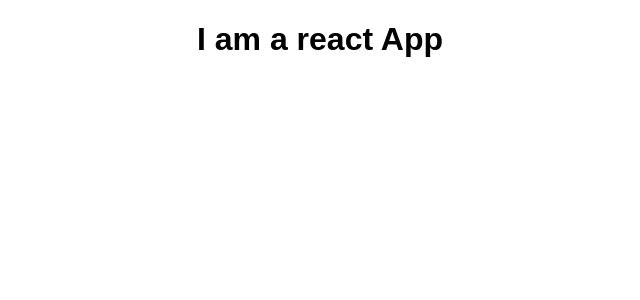
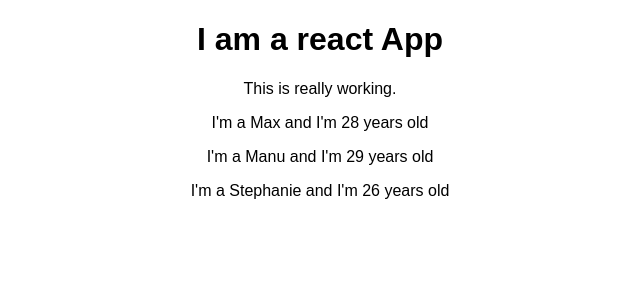
Before and after one commit to VIBHOR94/react-project, a React (Create React App) app: page / in a window 1280 px wide. Shown: the top 300 px of the page, without its empty margins (320-960 px from the left). Built offline with nearby package versions, Linux system fonts and the light colour scheme.

Commit message:
Add Person component - Use Person Component in App.js file - Add arguments to show values dynamically in the Person Component

```diff
--- a/src/App.js
+++ b/src/App.js
@@ -1,11 +1,16 @@
 import React, { Component } from 'react';
 import './App.css';
+import Person from './Person/Person'
 
 class App extends Component {
   render() {
     return (
       <div className="App">
         <h1>I am a react App</h1>
+        <p> This is really working.</p>
+        <Person name="Max" age="28"/>
+        <Person name="Manu" age="29">My Hobbies: Racing</Person>
+        <Person name="Stephanie" age="26"/>
       </div>
     );
   }
--- /dev/null
+++ b/src/Person/Person.js
@@ -0,0 +1,6 @@
+import React  from 'react'
+const person = (props) => {
+	return <p>I'm a {props.name} and I'm {props.age} years old</p>
+};
+
+export default person;
```
